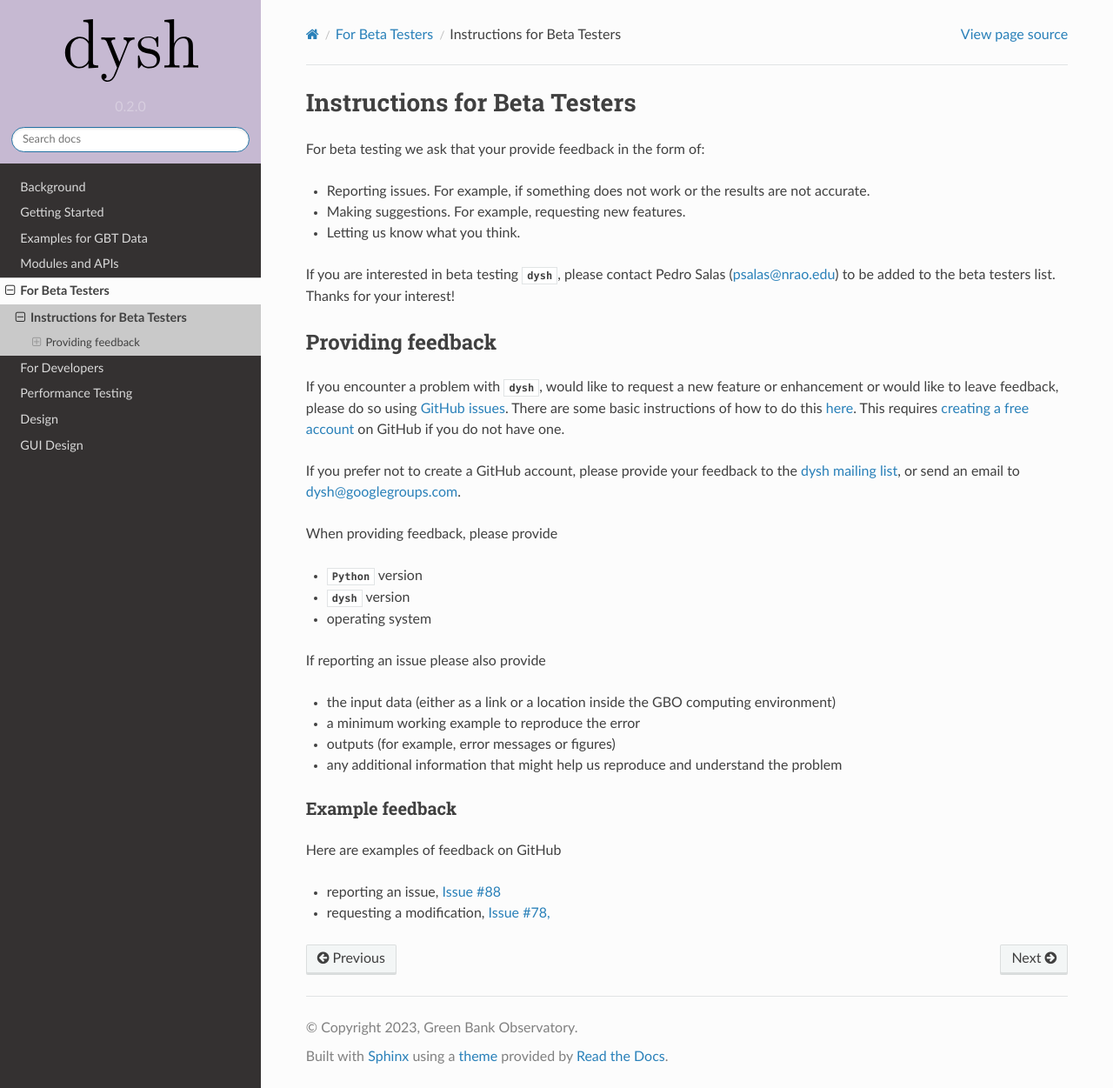
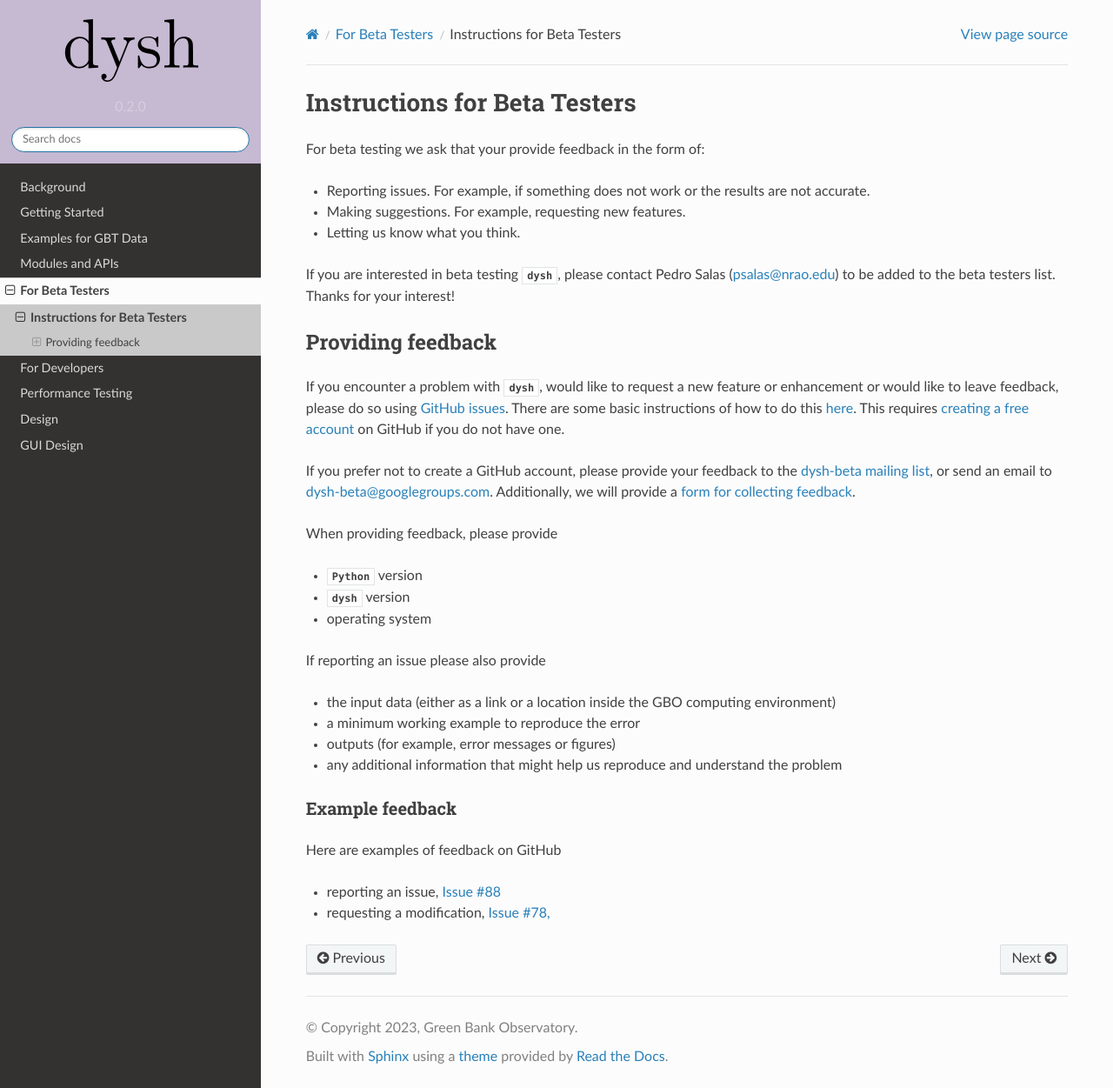
Before and after one commit to GreenBankObservatory/dysh, a Sphinx documentation site: the page built from docs/source/for_beta_testers/beta_testing.rst, in a window 1280 px wide and 1251 px high. Shown: the whole window at 87% size. Built offline with Sphinx 7.4.7 and the Read the Docs theme 2.0.0, drawn with Linux system fonts in a browser that asks for light colours; pages that are not in the unit, such as notebooks, are missing from menus.

Commit message:
Updated docs for beta testers

```diff
--- a/docs/source/for_beta_testers/beta_testing.rst
+++ b/docs/source/for_beta_testers/beta_testing.rst
@@ -16,7 +16,7 @@ Providing feedback
 
 If you encounter a problem with `dysh`, would like to request a new feature or enhancement or would like to leave feedback, please do so using `GitHub issues <https://github.com/GreenBankObservatory/dysh/issues>`_. There are some basic instructions of how to do this :ref:`here <for_developers/github_integrations:issues>`. This requires `creating a free account <https://github.com/>`_ on GitHub if you do not have one.
 
-If you prefer not to create a GitHub account, please provide your feedback to the `dysh mailing list <https://groups.google.com/g/dysh/about>`_, or send an email to dysh@googlegroups.com.
+If you prefer not to create a GitHub account, please provide your feedback to the `dysh-beta mailing list <https://groups.google.com/g/dysh-beta/about>`_, or send an email to dysh-beta@googlegroups.com. Additionally, we will provide a `form for collecting feedback <https://forms.gle/27tg9adfLbDnUyz37>`_.
 
 When providing feedback, please provide
 
--- a/docs/source/for_beta_testers/index.rst
+++ b/docs/source/for_beta_testers/index.rst
@@ -2,7 +2,7 @@
 For Beta Testers
 ****************
 
-Here's some info that developers might find useful
+Here's some info that beta testers might find useful
 
 .. toctree::
    :maxdepth: 2
```
